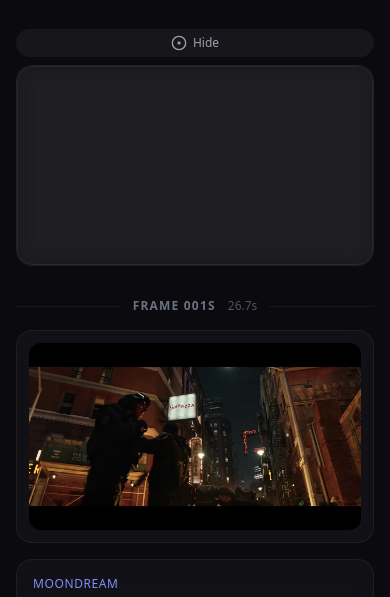
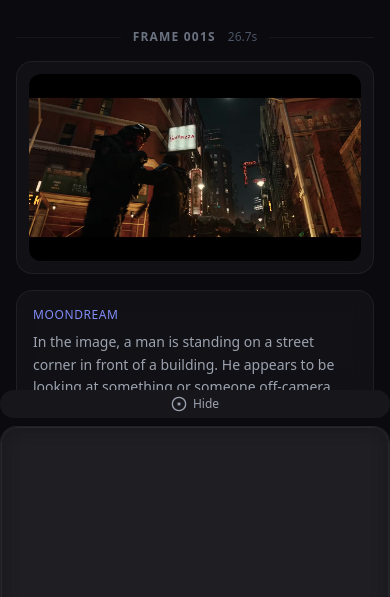
Before and after one commit to arjunyonjan/yonjan-video-ai, a website: page spiderman-frames/report_helios.html in a window 390 px wide. Shown: the part 191-788 px from the top of the page. Drawn offline with nearby package versions, Linux system fonts and the light colour scheme.

Commit message:
Mobile: fixed bottom bar for trailer like YouTube miniplayer

```diff
--- a/spiderman-frames/report_helios.html
+++ b/spiderman-frames/report_helios.html
@@ -13,8 +13,8 @@ Spider-Man: Brand New Day</h1>
 <p class="text-gray-600 text-sm mt-1">162 frames · Moondream vision · Tesseract OCR · Whisper STT</p>
 </div>
 <div class="flex flex-col lg:flex-row gap-6">
-  <div id="trailer-col" class="w-full lg:w-[360px] shrink-0 lg:sticky lg:top-4 lg:self-start">
-    <div class="z-20 bg-[#0a0a0f] pb-2">
+  <div id="trailer-col" class="w-full lg:w-[360px] shrink-0 lg:sticky lg:top-4 lg:self-start fixed bottom-0 left-0 right-0 z-50 lg:relative">
+    <div class="bg-[#0a0a0f] pb-2">
       <div class="flex gap-2 mb-2">
         <button id="toggle-trailer-btn" class="text-xs text-gray-400 bg-white/5 hover:bg-white/10 px-3 py-1.5 rounded-full flex-1 transition flex items-center justify-center gap-1.5" onclick="var v=document.getElementById('trailer-video'),b=this;v.classList.toggle('hidden');b.innerHTML=v.classList.contains('hidden')?'Show Trailer':'Hide Trailer';"><svg width="16" height="16" viewBox="0 0 24 24" fill="none" stroke="currentColor" stroke-width="2" class="inline-block align-text-bottom"><circle cx="12" cy="12" r="10"/><path d="M10 14l2-2m0 0l2-2m-2 2l-2-2m2 2l2 2"/></svg> Hide</button>
       </div>
```
